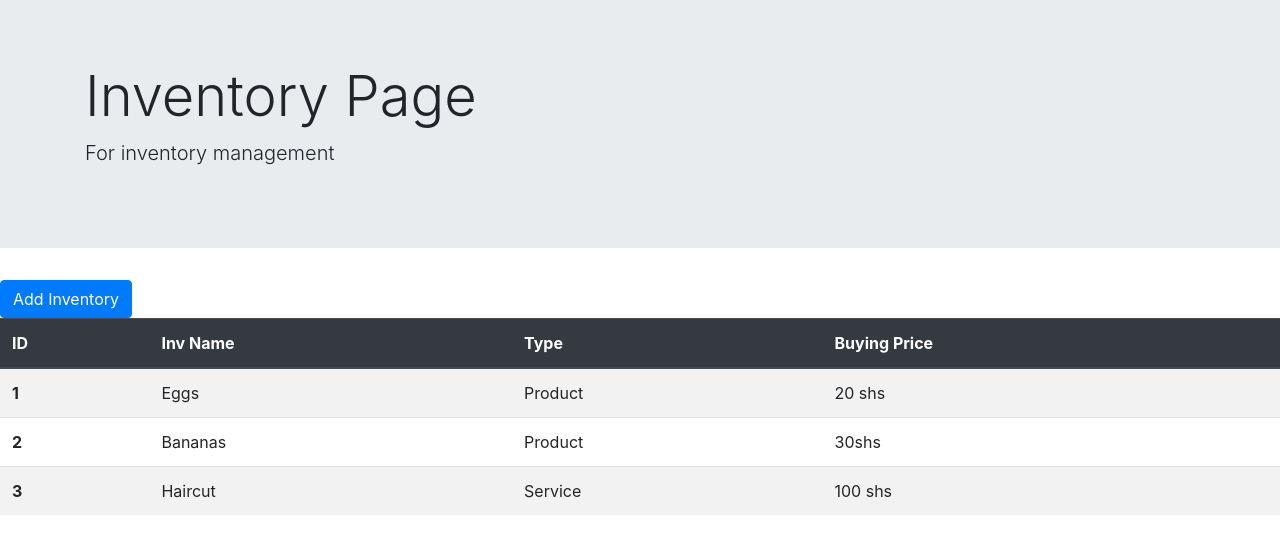
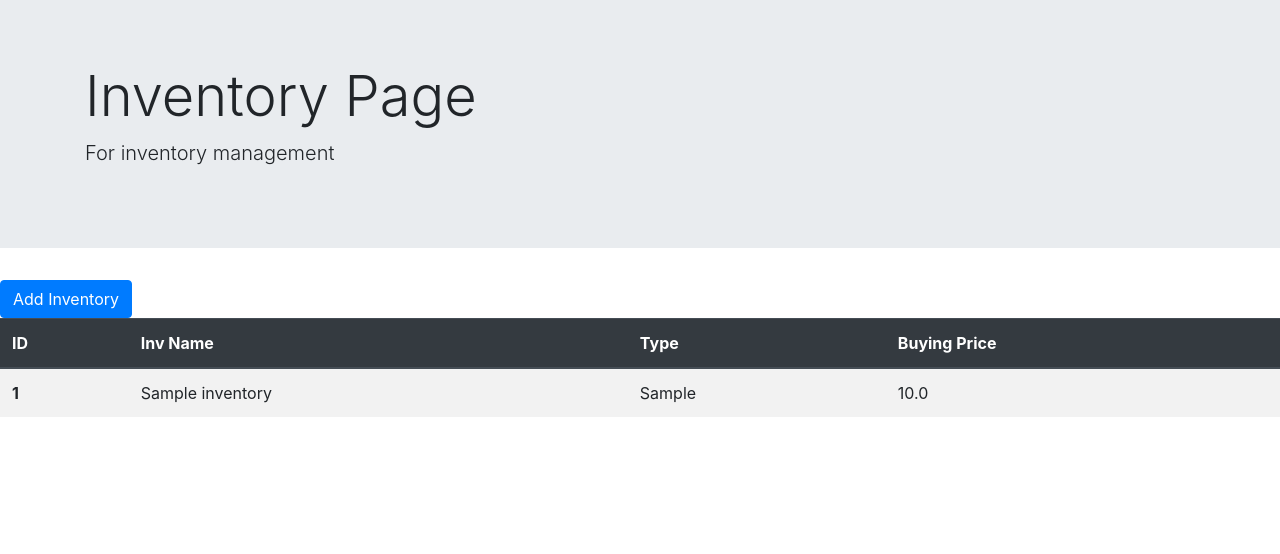
Before and after one commit to Linet17/PythonWebApplication, a Flask app: page /inventory in a window 1280 px wide. Shown: the part 57-611 px from the top of the page. Run offline with Flask 2, Linux system fonts and the light colour scheme; tables that the repository leaves empty hold one stand-in row (values such as "Sample post"); some libraries are stand-ins or nearby versions.

Commit message:
recommit 1st

```diff
--- a/app.py
+++ b/app.py
@@ -8,7 +8,7 @@
 
 #read on http - used for communication and transmission of messages across that internet
 
-from flask import Flask, render_template, request
+from flask import Flask, render_template, request, redirect, url_for
 from flask_sqlalchemy import SQLAlchemy
 from configs import Developement
 
@@ -23,7 +23,11 @@ app.config.from_object(Developement)
 db = SQLAlchemy(app)
 
 #import the models,comes right after instantiating SQLAlchemy object
+# from models.inventories import InventoryModel
+
 from models.inventories import InventoryModel
+from models.sales import SalesModel
+
 #use a decorator that before any request is made,it looks for specific tables defined in models that  have been created in db,if yes doesnt create any..if no,creates table
 @app.before_first_request
 def createTable():
@@ -78,12 +82,22 @@ def inv_page():
     #all() is a method,selecting all
     value = InventoryModel.query.all()
     print(value)
+    for i in value:
+        print(i.inv_name,i.inv_type,i.buyingPrice)
 
         # print(invName)
         # print(type)
         # print(buyingPrice)
 
-    return render_template('inv.html')
+    return render_template('inv.html', inventories=value)
+
+@app.route('/sales',methods=['POST'])
+def sales():
+    #if the request method is post,then
+    if request.method =='POST':
+        qnty = request.form['quantity']
+        print(qnty)
+        return redirect(url_for('inv_page'))
 
 
 @app.route('/contacts')
--- a/templates/inv.html
+++ b/templates/inv.html
@@ -89,147 +89,16 @@
         </tr>
         </thead>
         <tbody>
+        {% for i in inventories %}
         <tr>
-            <th scope="row">1</th>
-            <td>Eggs</td>
-            <td>Product</td>
-            <td>20 shs</td>
-        </tr>
-        <tr>
-            <th scope="row">2</th>
-            <td>Bananas</td>
-            <td>Product</td>
-            <td>30shs</td>
-        </tr>
-        <tr>
-            <th scope="row">3</th>
-            <td>Haircut</td>
-            <td>Service</td>
-            <td>100 shs</td>
-        </tr>
+            <th scope="row">{{ i.id }}</th>
+            <td>{{ i.inv_name  }}</td>
+            <td>{{ i.inv_type }}</td>
+            <td>{{ i.buyingPrice }}</td>
+
+        {% endfor %}
+
+
         </tbody>
     </table>
 {% endblock %}
-
-
-{##}
-{#<!DOCTYPE html>#}
-{#<html lang="en">#}
-{#<link>#}
-{#<meta charset="UTF-8">#}
-{#<title>Inventory Management</title>#}
-{#<head>#}
-{#    <!--bootstrap css link-->#}
-{#    <link rel="stylesheet" href="https://stackpath.bootstrapcdn.com/bootstrap/4.3.1/css/bootstrap.min.css"#}
-{#          integrity="sha384-ggOyR0iXCbMQv3Xipma34MD+dH/1fQ784/j6cY/iJTQUOhcWr7x9JvoRxT2MZw1T" crossorigin="anonymous">#}
-{##}
-{#</head>#}
-{#<body>#}
-{#<!--navigation bar on web page -->#}
-{##}
-{#<!-- jambotron -->#}
-{##}
-{#<div class="jumbotron jumbotron-fluid">#}
-{#    <div class="container">#}
-{#        <h1 class="display-4">Inventory Page</h1>#}
-{#        <p class="lead">For inventory management</p>#}
-{#    </div>#}
-{#</div>#}
-{##}
-{#<!-- Button trigger modal -->#}
-{#<button type="button" class="btn btn-primary" data-toggle="modal" data-target="#exampleModal">#}
-{#    Add Inventory#}
-{#</button>#}
-{##}
-{#<!-- Modal -->#}
-{#<div class="modal fade" id="exampleModal" tabindex="-1" role="dialog" aria-labelledby="exampleModalLabel"#}
-{#     aria-hidden="true">#}
-{#    <div class="modal-dialog" role="document">#}
-{#        <div class="modal-content">#}
-{#            <div class="modal-header">#}
-{#                <h5 class="modal-title" id="exampleModalLabel">Inventory</h5>#}
-{#                <button type="button" class="close" data-dismiss="modal" aria-label="Close">#}
-{#                    <span aria-hidden="true">&times;</span>#}
-{#                </button>#}
-{#            </div>#}
-{#            <div class="modal-body">#}
-{##}
-{#                <form>#}
-{#                    <div class="form-group">#}
-{#                        <label for="exampleInputEmail1">Inv Name</label>#}
-{#                        <input type="text" class="form-control" aria-describedby="emailHelp"#}
-{#                               placeholder="Enter inventory name">#}
-{##}
-{#                    </div>#}
-{##}
-{#                    <div class="form-group">#}
-{#                        <label for="exampleFormControlSelect1">Type</label>#}
-{#                        <select class="form-control" id="exampleFormControlSelect1">#}
-{#                            <option>Product</option>#}
-{#                            <option>Service</option>#}
-{##}
-{#                        </select>#}
-{#                    </div>#}
-{##}
-{#                    <div class="form-group">#}
-{#                        <label for="exampleInputEmail1">Buying Price</label>#}
-{#                        <input type="text" class="form-control" aria-describedby="emailHelp"#}
-{#                               placeholder="Enter buying price">#}
-{##}
-{#                    </div>#}
-{#                    <!-- <div class="modal-footer">#}
-{#                         <button type="button" class="btn btn-secondary" data-dismiss="modal">Close</button>#}
-{#                         <button type="button" class="btn btn-primary">Save changes</button>#}
-{#                     </div> -->#}
-{##}
-{#                    <button type="submit" class="btn btn-success">Submit</button>#}
-{#                </form>#}
-{#            </div>#}
-{#        </div>#}
-{#    </div>#}
-{#</div>#}
-{##}
-{#    <table class="table table-striped">#}
-{#        <thead class="thead-dark">#}
-{#        <tr>#}
-{#            <th scope="col">ID</th>#}
-{#            <th scope="col">Inv Name</th>#}
-{#            <th scope="col">Type</th>#}
-{#            <th scope="col">Buying Price</th>#}
-{#        </tr>#}
-{#        </thead>#}
-{#        <tbody>#}
-{#        <tr>#}
-{#            <th scope="row">1</th>#}
-{#            <td>Eggs</td>#}
-{#            <td>Product</td>#}
-{#            <td>20 shs</td>#}
-{#        </tr>#}
-{#        <tr>#}
-{#            <th scope="row">2</th>#}
-{#            <td>Bananas</td>#}
-{#            <td>Product</td>#}
-{#            <td>30shs</td>#}
-{#        </tr>#}
-{#        <tr>#}
-{#            <th scope="row">3</th>#}
-{#            <td>Haircut</td>#}
-{#            <td>Service</td>#}
-{#            <td>100 shs</td>#}
-{#        </tr>#}
-{#        </tbody>#}
-{#    </table>#}
-{##}
-{#<!--boostrap js scripts-->#}
-{#<script src="https://code.jquery.com/jquery-3.3.1.slim.min.js"#}
-{#        integrity="sha384-q8i/X+965DzO0rT7abK41JStQIAqVgRVzpbzo5smXKp4YfRvH+8abtTE1Pi6jizo"#}
-{#        crossorigin="anonymous"></script>#}
-{#<script src="https://cdnjs.cloudflare.com/ajax/libs/popper.js/1.14.7/umd/popper.min.js"#}
-{#        integrity="sha384-UO2eT0CpHqdSJQ6hJty5KVphtPhzWj9WO1clHTMGa3JDZwrnQq4sF86dIHNDz0W1"#}
-{#        crossorigin="anonymous"></script>#}
-{#<script src="https://stackpath.bootstrapcdn.com/bootstrap/4.3.1/js/bootstrap.min.js"#}
-{#        integrity="sha384-JjSmVgyd0p3pXB1rRibZUAYoIIy6OrQ6VrjIEaFf/nJGzIxFDsf4x0xIM+B07jRM"#}
-{#        crossorigin="anonymous"></script>#}
-{##}
-{#</body>#}
-{#</html>#}
```
Also changed, not shown: models/inventories.py (+7 -4 lines), models/sales.py (added, +10 -0 lines).
